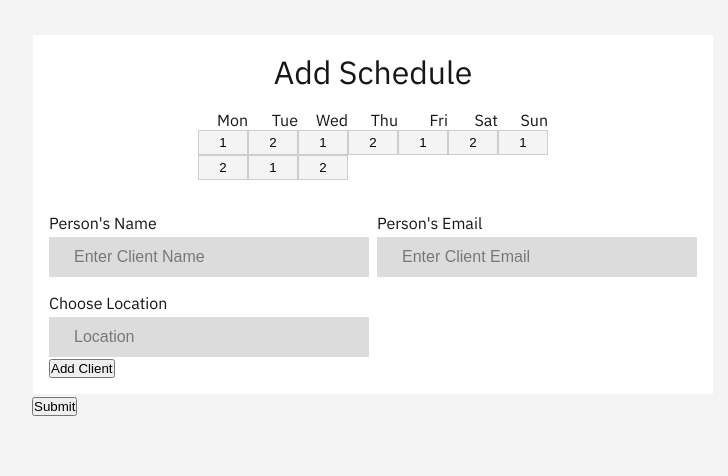
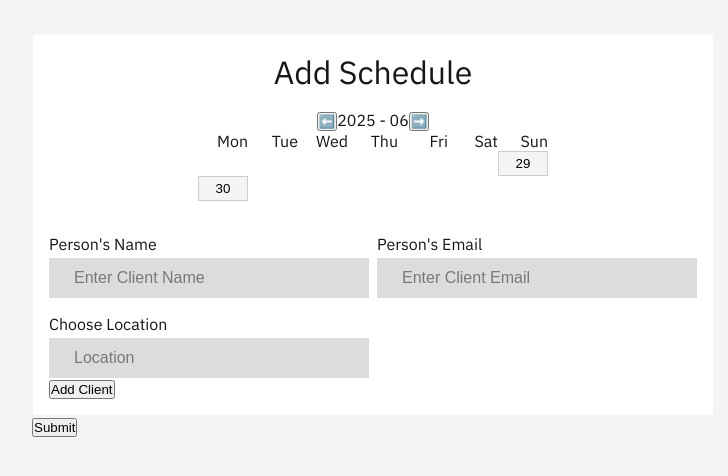
Before and after one commit to AlinMican1/worldmap, a Next.js app in the folder Frontend/: page /schedule in a window 1280 px wide. Shown: the part 166-642 px from the top of the page, without its empty margins (267-995 px from the left). Built offline with nearby package versions, Linux system fonts and the light colour scheme.

Commit message:
Works on Calendar.

```diff
--- a/Frontend/helper/Calendar.ts
+++ /dev/null
@@ -1,57 +0,0 @@
-export const Calendar = () => {
-  let monthDaysMap = new Map<string, number>([
-    ["01", 31],
-    ["02", 28],
-    ["03", 31],
-    ["04", 30],
-    ["05", 31],
-    ["06", 30],
-    ["07", 31],
-    ["08", 31],
-    ["09", 30],
-    ["10", 31],
-    ["11", 30],
-    ["12", 31],
-  ]);
-
-  const date: Date = new Date();
-
-  const getTodayDate: string = date.toLocaleString().split(",")[0];
-  let [day, month, year] = getTodayDate.split("/");
-  let numericYear = Number(year);
-  const getTodayCurrentTime: string = date.toLocaleString().split(", ")[1];
-  const isLeapYear = (year: number): boolean => {
-    return (year % 4 === 0 && year % 100 !== 0) || year % 400 === 0;
-  };
-
-  const dateArray = [];
-
-  while (numericYear <= date.getFullYear() + 10) {
-    if (isLeapYear(numericYear)) {
-      monthDaysMap.set("02", 29);
-    } else {
-      monthDaysMap.set("02", 28);
-    }
-
-    const tempMap = new Map<string, number>();
-
-    monthDaysMap.forEach((days, m) => {
-      if (numericYear === date.getFullYear()) {
-        if (Number(m) < Number(month)) return;
-
-        if (m === month) {
-          tempMap.set(m, days - Number(day));
-        } else {
-          tempMap.set(m, days);
-        }
-      } else {
-        tempMap.set(m, days);
-      }
-    });
-
-    dateArray.push({ year: numericYear, months: new Map(tempMap) });
-    numericYear += 1;
-  }
-
-  return dateArray;
-};
--- /dev/null
+++ b/Frontend/helper/GenerateCalendar.ts
@@ -0,0 +1,24 @@
+const weekdayNames = ["Mon", "Tue", "Wed", "Thu", "Fri", "Sat", "Sun"];
+export const GenerateCalendar = (
+  currentMonth: number,
+  currentYear: number
+): {
+  weekdayNames: string[];
+  startDay: number;
+  daysArray: Array<{ date: number; weekday: number }>;
+} => {
+  const today = new Date();
+  const daysInMonth = new Date(currentYear, currentMonth + 1, 0).getDate();
+  const startDay =
+    currentYear === today.getFullYear() && currentMonth === today.getMonth() ? today.getDate() : 1;
+  const daysToRender = [];
+  for (let d = startDay; d <= daysInMonth; d++) {
+    const tempDate = new Date(currentYear, currentMonth, d);
+    daysToRender.push({
+      date: d,
+      weekday: tempDate.getDay(),
+    });
+  }
+
+  return { weekdayNames: weekdayNames, startDay: startDay, daysArray: daysToRender };
+};
--- a/Frontend/src/components/atoms/selectBox.css
+++ b/Frontend/src/components/atoms/selectBox.css
@@ -5,3 +5,7 @@
     width: 50px;
     margin: 0px;
 }
+
+.button-wrapper-1 > :nth-child(6) {
+    background-color: aqua;
+  }
--- a/Frontend/src/components/molecule/calendarBox.css
+++ b/Frontend/src/components/molecule/calendarBox.css
@@ -8,6 +8,9 @@
 .item-string{
     justify-self: end;
 }
+.calendar-grid > :nth-child(8) {
+    background-color: aqua;
+  }
 /* .calendar-days-strings{
    padding-left: 20px;
    display: grid;
--- a/Frontend/src/components/molecule/calendarBox.tsx
+++ b/Frontend/src/components/molecule/calendarBox.tsx
@@ -1,33 +1,72 @@
+"use client";
+
+import { useState } from "react";
 import BoxDesign from "../atoms/boxDesign";
 import SelectBox from "../atoms/selectBox";
 import "./calendarBox.css";
 import "../../app/globals.css";
-import { Calendar } from "../../../helper/Calendar";
+import { GenerateCalendar } from "../../../helper/GenerateCalendar";
 
 const CalendarBox = () => {
-  const calendarData = Calendar();
+  const [currentYear, setCurrentYear] = useState(new Date().getFullYear());
+  const [currentMonth, setCurrentMonth] = useState(new Date().getMonth()); // 0-based month
+  const calendar = GenerateCalendar(currentMonth, currentYear);
+
+  const firstWeekday = (new Date(currentYear, currentMonth, calendar.startDay).getDay() + 6) % 7;
+
+  // Handlers for month navigation
+  const goToNextMonth = () => {
+    if (currentMonth === 11) {
+      setCurrentMonth(0);
+      setCurrentYear((year) => year + 1);
+    } else {
+      setCurrentMonth((month) => month + 1);
+    }
+  };
+
+  const goToPreviousMonth = () => {
+    // Don't allow user to go beyond our current month previously.
+    if (currentYear === new Date().getFullYear() && currentMonth === new Date().getMonth()) {
+      return;
+    } else {
+      if (currentMonth === 0) {
+        setCurrentMonth(11);
+        setCurrentYear((year) => year - 1);
+      } else {
+        setCurrentMonth((month) => month - 1);
+      }
+    }
+  };
+
   return (
     <div>
       <BoxDesign>
+        {/* Header with navigation */}
+        <div className="calendar-header">
+          <button onClick={goToPreviousMonth}>⬅️</button>
+          <span>
+            {currentYear} - {(currentMonth + 1).toString().padStart(2, "0")}
+          </span>
+          <button onClick={goToNextMonth}>➡️</button>
+        </div>
+
         <div className="calendar-grid">
-          <p className="item-string">Mon</p>
-          <p className="item-string">Tue</p>
-          <p className="item-string">Wed</p>
-          <p className="item-string">Thu</p>
-          <p className="item-string">Fri</p>
-          <p className="item-string">Sat</p>
-          <p className="item-string">Sun</p>
+          {/* Weekday headers */}
+          {calendar.weekdayNames.map((dayName) => (
+            <p key={dayName} className="item-string">
+              {dayName}
+            </p>
+          ))}
 
-          <SelectBox name="1" />
-          <SelectBox name="2" />
-          <SelectBox name="1" />
-          <SelectBox name="2" />
-          <SelectBox name="1" />
-          <SelectBox name="2" />
-          <SelectBox name="1" />
-          <SelectBox name="2" />
-          <SelectBox name="1" />
-          <SelectBox name="2" />
+          {/* Empty slots for offset */}
+          {[...Array(firstWeekday)].map((_, i) => (
+            <div key={`empty-${i}`}></div>
+          ))}
+
+          {/* Render days */}
+          {calendar.daysArray.map(({ date }, i) => (
+            <SelectBox key={i} name={date.toString()} />
+          ))}
         </div>
       </BoxDesign>
     </div>
```
Also changed, not shown: Frontend/src/app/globals.css (line endings or trailing spaces).
